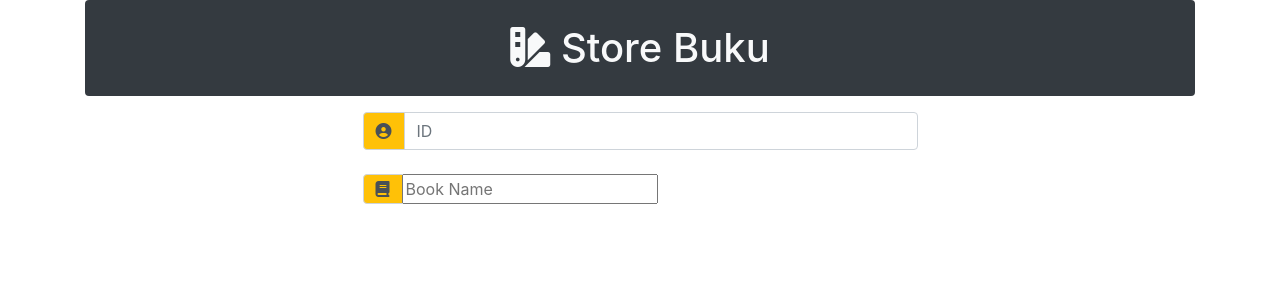
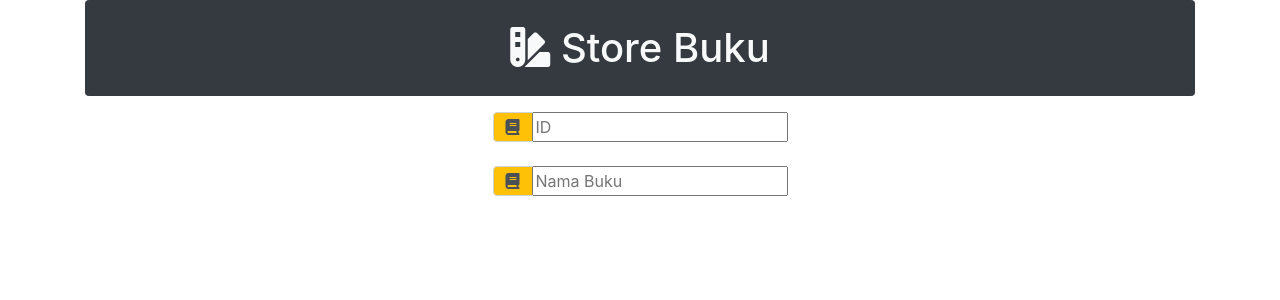
Before and after one commit to Lmaowee/tugas, a PHP site: page / in a window 1280 px wide. Shown: the top 300 px of the page. Run offline with PHP 8.4, Linux system fonts and the light colour scheme; some libraries are stand-ins or nearby versions.

Commit message:
correcting some stuff i forgot to add

```diff
--- a/New folder/index.php
+++ b/New folder/index.php
@@ -25,21 +25,20 @@
     <div class="container text-center">
       <h1 class="py-4 bg-dark text-light rounded"><i class="fas fa-swatchbook"></i> Store Buku</h1>
 
-      <!-- user input -->
+      <!-- ID -->
       <div class="d-flex justify-content-center">
-        <form action="" method="post" class="w-50">
-          <div class="py-2">
-            <div class="input-group mb-2">
-              <div class="input-group-prepend">
-                <div class="input-group-text bg-warning"><i class="fa-solid fa-circle-user"></i></div>
-              </div>
-              <input type="text" class="form-control" id="inlineFormInputGroup" placeholder="ID">
-            </div>
+        <div class="py-2">
+          <?php inputElement(icon: "<i class='fas fa-book'></i>", placeholder: "ID", name: "id_buku", value: ""); ?>
+        </div>
+      </div>
+      <!-- Nama Buku -->
+      <div class="d-flex justify-content-center">
+          <div class="pt-2">
+            <?php inputElement(icon: "<i class='fas fa-book'></i>", placeholder: "Nama Buku", name: "nama_buku", value: ""); ?>
           </div>
-          <!--  -->
-          <div class="pt-2">
-            <?php inputElement(icon: "<i class='fas fa-book'></i>", placeholder: "Book Name", name: "nama_buku", value: ""); ?>
-          </div>
+      </div>
+
+
         </form>
       </div>
 
```
